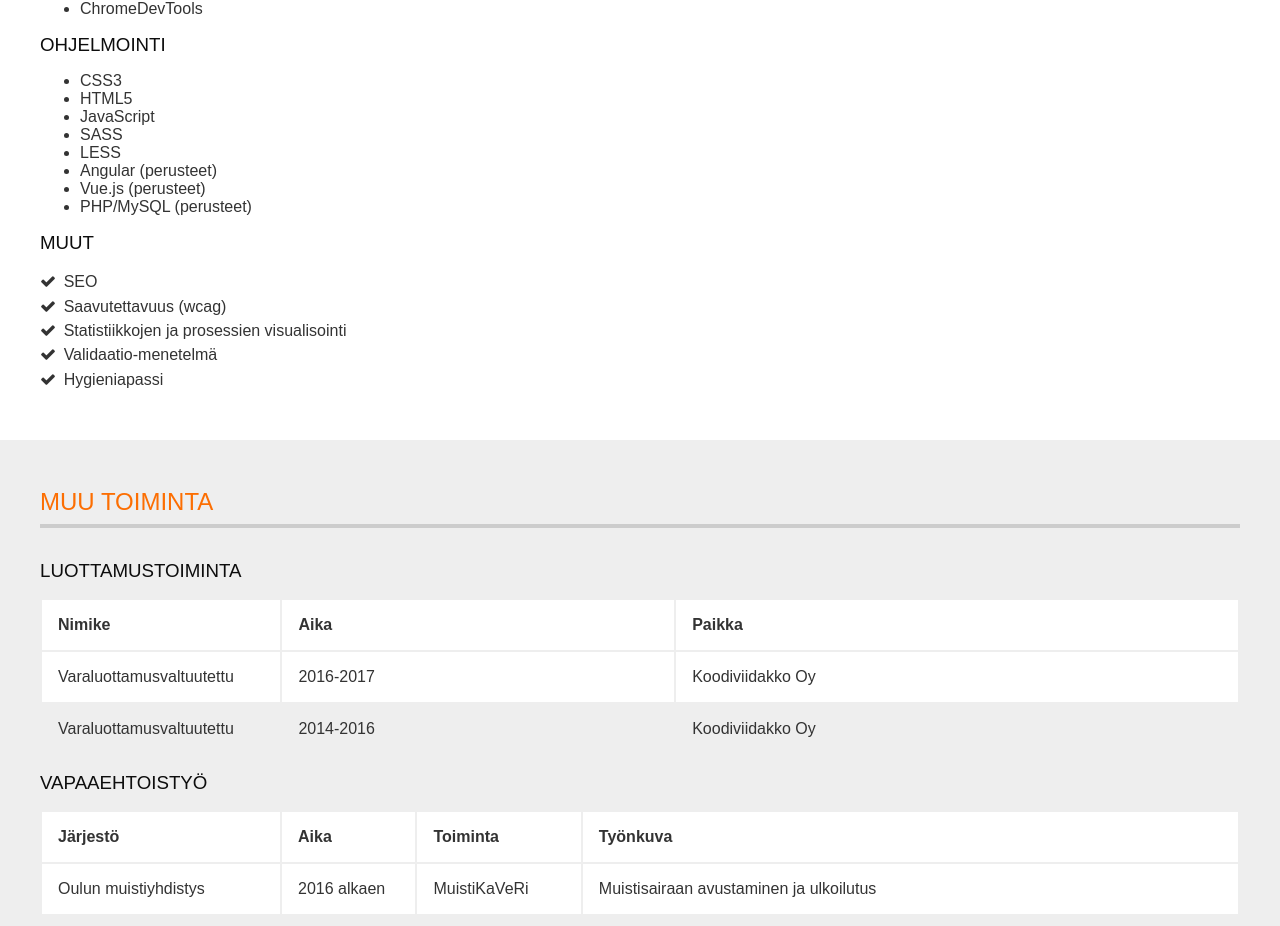
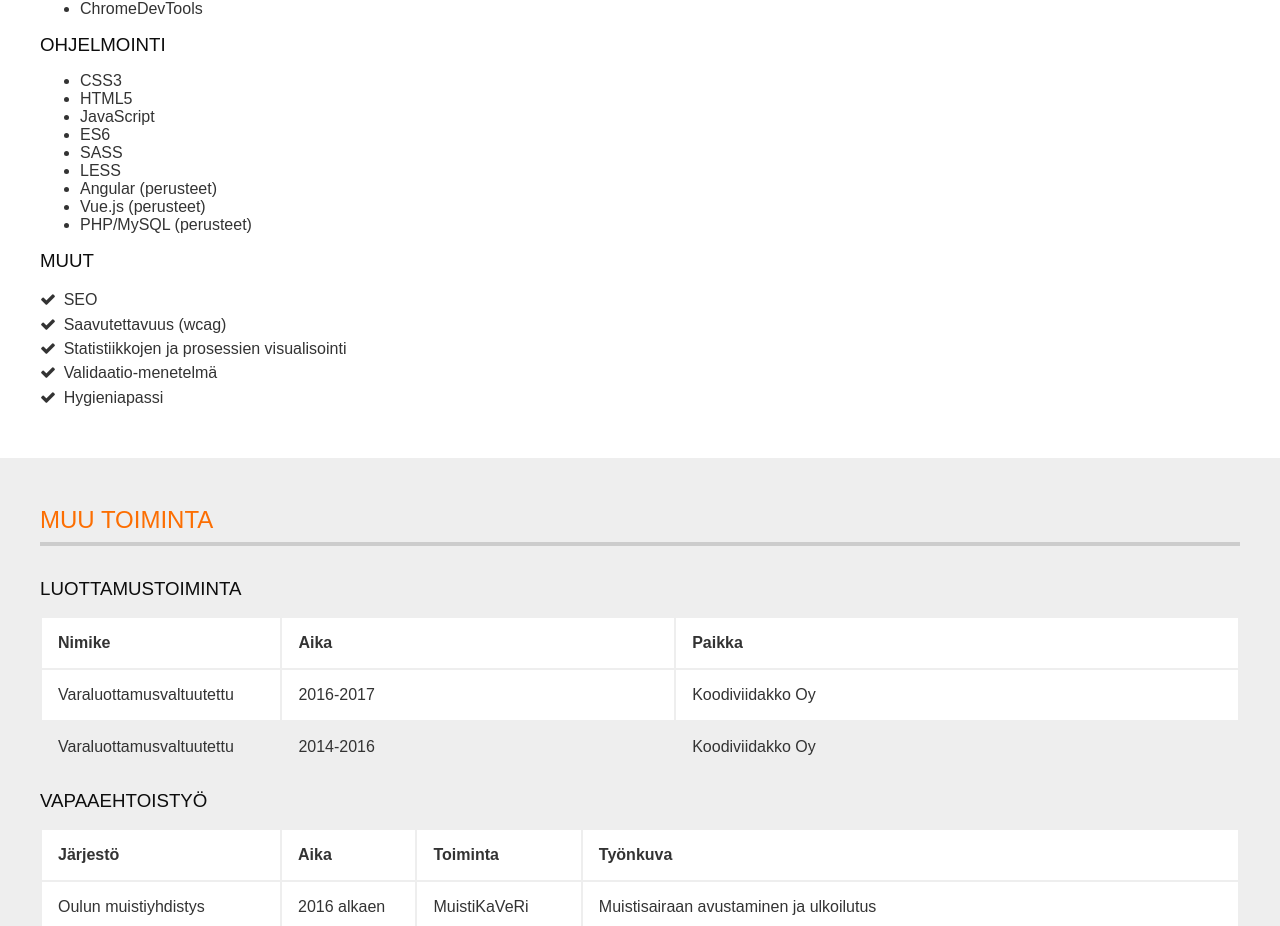
Before and after one commit to lellu/elisatervonencom, a Nuxt app: page / in a window 1280 px wide. Shown: the part 5519-6445 px from the top of the page. Built offline with nearby package versions, Linux system fonts and the light colour scheme.

Commit message:
Coding json changes

```diff
--- a/components/Knowledge.vue
+++ b/components/Knowledge.vue
@@ -110,11 +110,12 @@ export default {
         {id: 1, name: 'CSS3', level: '', levelnumber: 100, type: 'web' },
         {id: 2, name: 'HTML5', level: '', levelnumber: 100, type: 'web' },
         {id: 3, name: 'JavaScript', level: '', levelnumber: 90, type: 'web' },
-        {id: 4, name: 'SASS', level: '', levelnumber: 100, type: 'web' },
-        {id: 5, name: 'LESS', level: '', levelnumber: 100, type: 'web' },
-        {id: 6, name: 'Angular', level: 'perusteet', levelnumber: 20, type: 'web' },
-        {id: 7, name: 'Vue.js', level: 'perusteet', levelnumber: 40, type: 'web' },
-        {id: 8, name: 'PHP/MySQL', level: 'perusteet', levelnumber: 20, type: 'web' }
+        {id: 4, name: 'ES6', level: '', levelnumber: 90, type: 'web' },
+        {id: 5, name: 'SASS', level: '', levelnumber: 100, type: 'web' },
+        {id: 6, name: 'LESS', level: '', levelnumber: 100, type: 'web' },
+        {id: 7, name: 'Angular', level: 'perusteet', levelnumber: 20, type: 'web' },
+        {id: 8, name: 'Vue.js', level: 'perusteet', levelnumber: 40, type: 'web' },
+        {id: 9, name: 'PHP/MySQL', level: 'perusteet', levelnumber: 20, type: 'web' }
       ],
       others: [
         {id: 1, name: 'SEO', level: '', type: 'web' },
```
